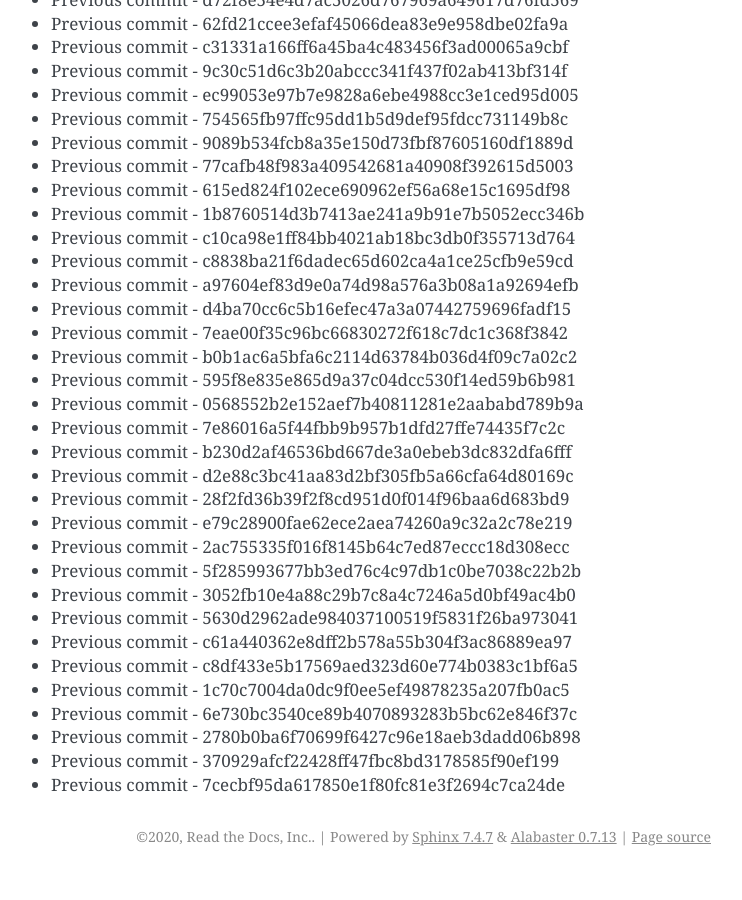
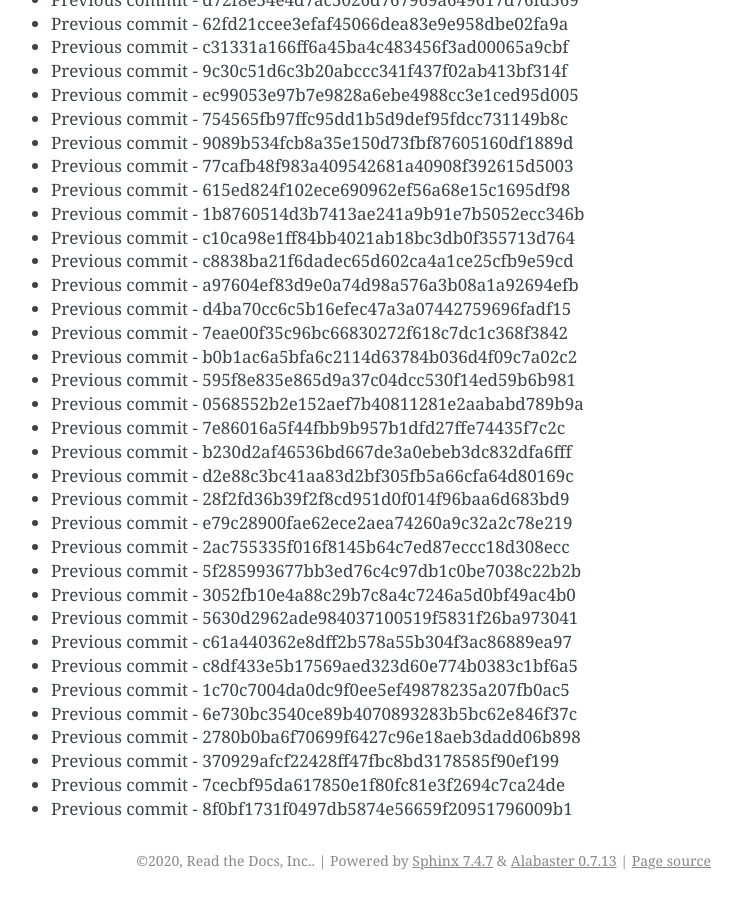
Before and after one commit to readthedocs/rtd-git-stresstest, a Sphinx documentation site: the page built from docs/updates.rst, in a window 1280 px wide and 900 px high, scrolled down 96700 px. Shown: the whole window, without its empty margins (399-1141 px from the left). Built offline with Sphinx 7.4.7, drawn with Linux system fonts in a browser that asks for light colours; before the commit the page ends 97576 px from its top, so only the background shows below that.

Commit message:
Generating commit from previous: 8f0bf1731f0497db5874e56659f20951796009b1

```diff
--- a/docs/updates.rst
+++ b/docs/updates.rst
@@ -4095,3 +4095,4 @@ It can be tested for any performance characteristics.
 * Previous commit - 2780b0ba6f70699f6427c96e18aeb3dadd06b898
 * Previous commit - 370929afcf22428ff47fbc8bd3178585f90ef199
 * Previous commit - 7cecbf95da617850e1f80fc81e3f2694c7ca24de
+* Previous commit - 8f0bf1731f0497db5874e56659f20951796009b1
```
